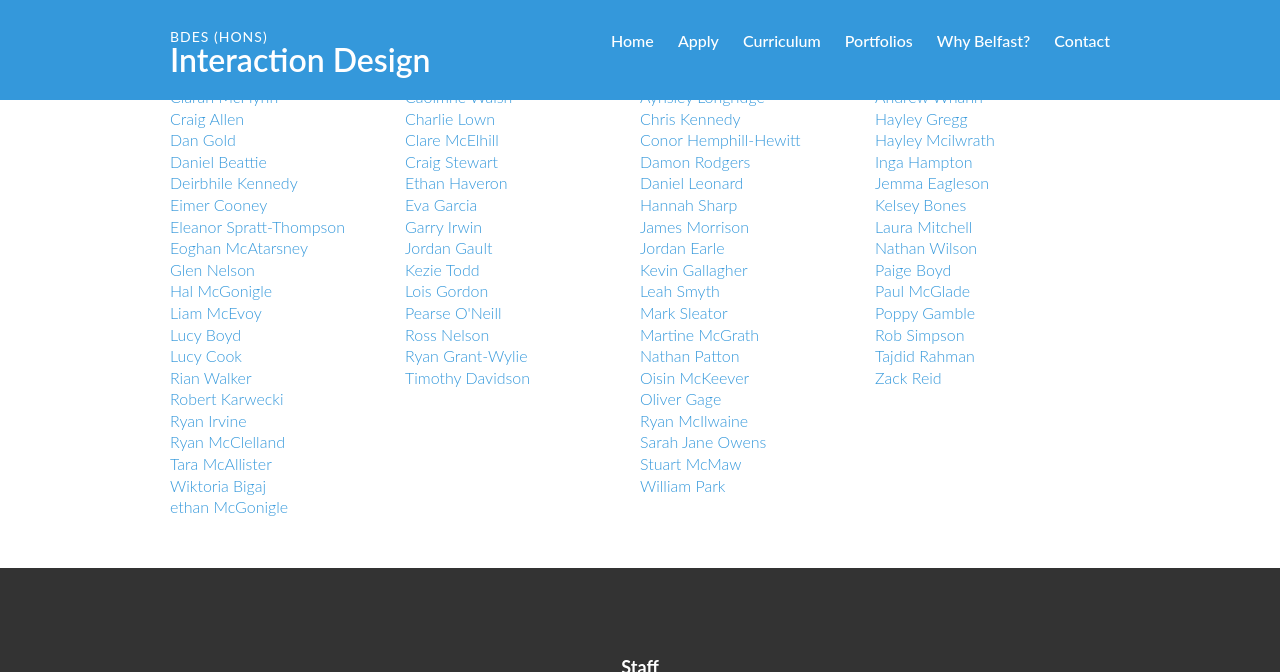
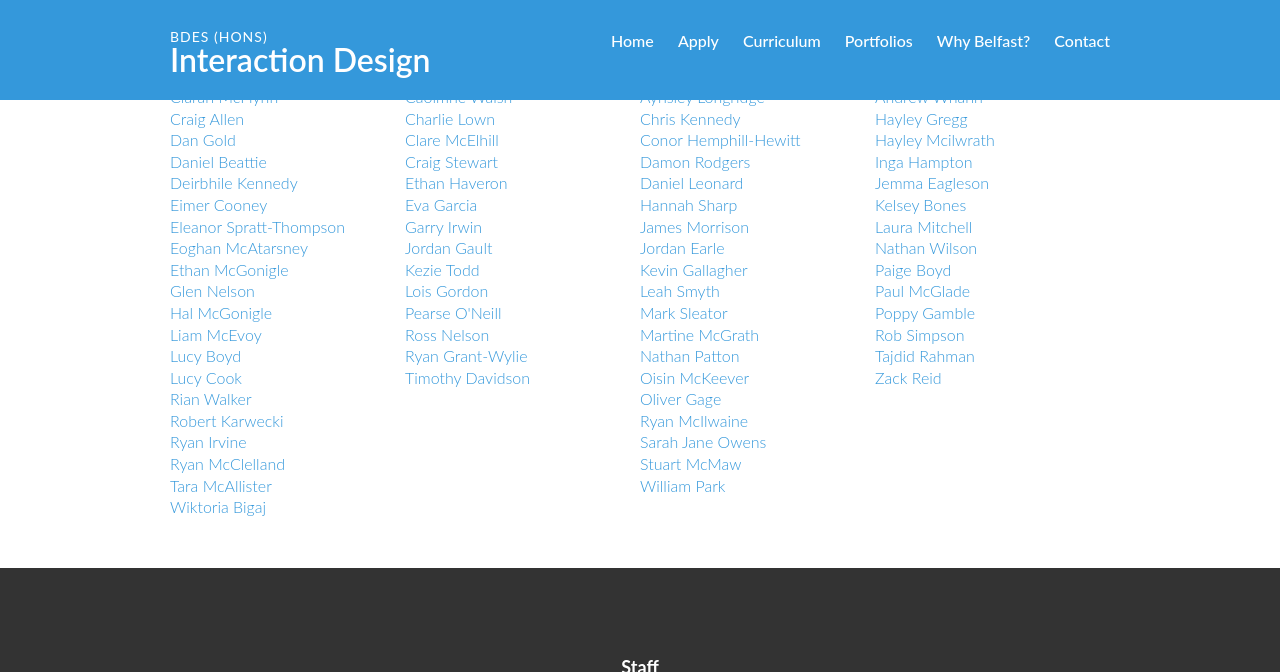
Before and after one commit to ixdbelfast/ixdbelfast.github.io, a Jekyll site: the page built from portfolios.html, in a window 1280 px wide and 900 px high, scrolled down 672 px, cut to the strip 0-672 px from the top of the window. Built offline with Jekyll 4.4.1, drawn with Linux system fonts in a browser that asks for light colours.

Commit message:
Fixing typo

```diff
--- a/_data/yeargroup.yml
+++ b/_data/yeargroup.yml
@@ -32,7 +32,7 @@ year1:
       url: "#"
     - name: "Ciaran McFlynn"
       url: "#"
-    - name: "ethan McGonigle"
+    - name: "Ethan McGonigle"
       url: "#"
     - name: "Hal McGonigle"
       url: "#"
```
